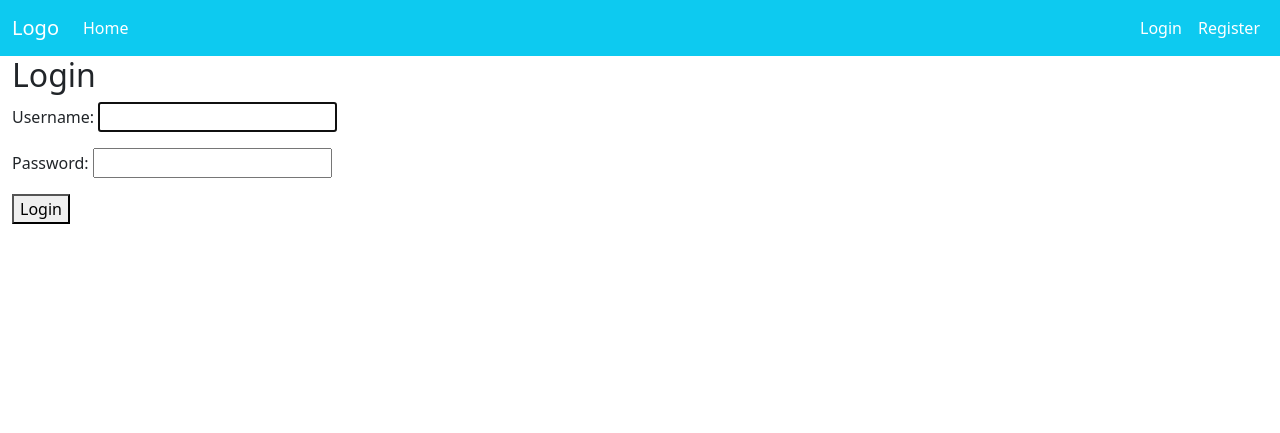
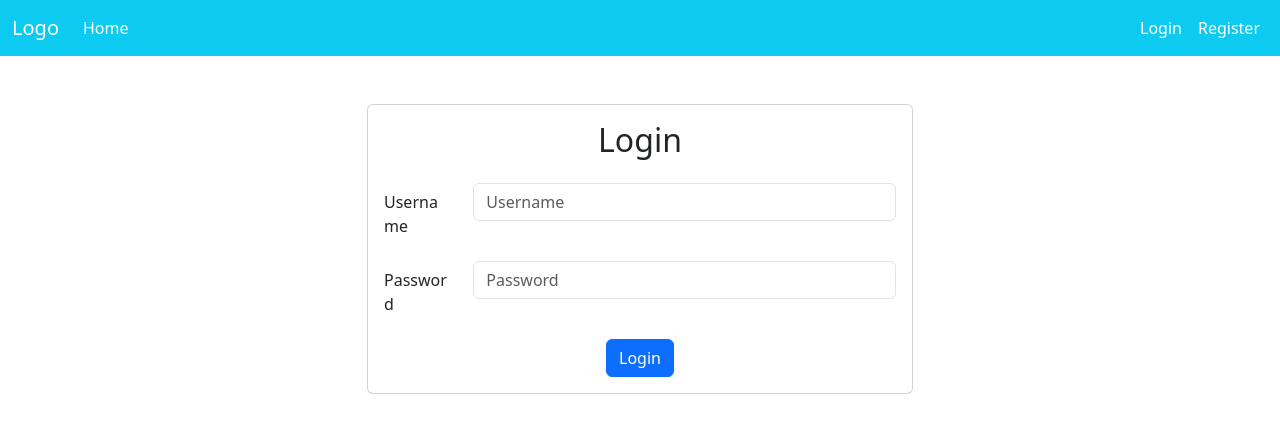
Before and after one commit to DenzelGitonga007/Upload-Abstracts, a Django app: page /login/ in a window 1280 px wide. Shown: the top 433 px of the page. Run offline with Django 5.2, Linux system fonts and the light colour scheme; some libraries are stand-ins or nearby versions.

Commit message:
login ui

```diff
--- a/templates/accounts/login.html
+++ b/templates/accounts/login.html
@@ -2,10 +2,33 @@
 {% load static %}
 {% block title %} Login {{ block.super }} {% endblock%}
 {% block content %}
-    <h2>Login</h2>
-    <form method="post">
-        {% csrf_token %}
-        {{ form.as_p }}
-        <button type="submit">Login</button>
-    </form>
+    <div class="container mt-5">
+        <div class="row justify-content-center">
+            <div class="col-md-6">
+                <div class="card">
+                    <div class="card-body">
+                        <h2 class="card-title text-center mb-4">Login</h2>
+                        <form method="post">
+                            {% csrf_token %}
+                            <div class="mb-3 row">
+                                <label for="{{ form.username.id_for_label }}" class="col-sm-2 col-form-label">Username</label>
+                                <div class="col-sm-10">
+                                    <input type="text" name="username" class="form-control" id="{{ form.username.id_for_label }}" placeholder="Username" required>
+                                </div>
+                            </div>
+                            <div class="mb-3 row">
+                                <label for="{{ form.password.id_for_label }}" class="col-sm-2 col-form-label">Password</label>
+                                <div class="col-sm-10">
+                                    <input type="password" name="password" class="form-control" id="{{ form.password.id_for_label }}" placeholder="Password" required>
+                                </div>
+                            </div>
+                            <div class="text-center">
+                                <button type="submit" class="btn btn-primary btn-block">Login</button>
+                            </div>
+                        </form>
+                    </div>
+                </div>
+            </div>
+        </div>
+    </div>
 {% endblock %}
```
Also changed, not shown: accounts/forms.py (+7 -0 lines), db.sqlite3.
